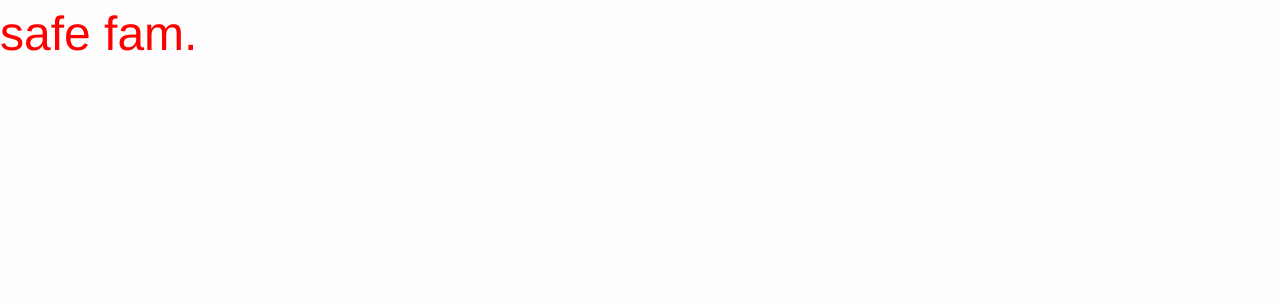
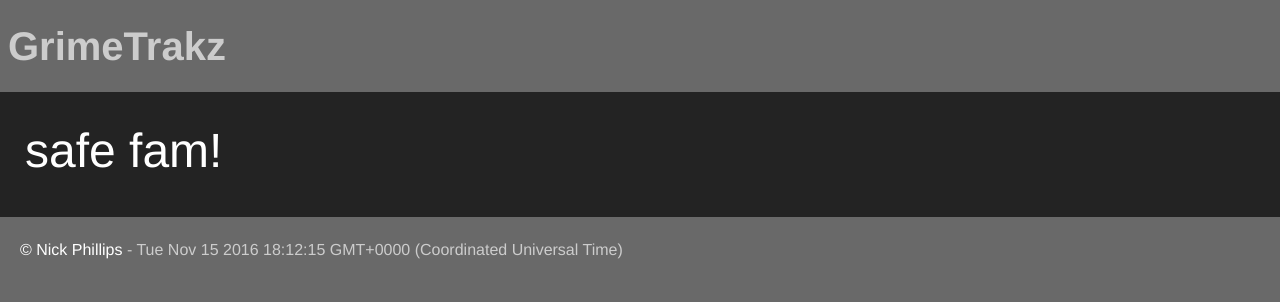
Before and after one commit to n1ckp/grimetrakz, a React app: page / in a window 1280 px wide. Built offline with nearby package versions, Linux system fonts and the light colour scheme.

Commit message:
basic header and footer

```diff
--- a/index.html
+++ b/index.html
@@ -1,6 +1,7 @@
 <!DOCTYPE html>
 <html>
   <head>
+    <title>GrimeTrakz - Showing you the biggest Grime tunes from the baddest MCs</title>
     <!-- Foundation -->
     <link rel="stylesheet" href="https://cdn.jsdelivr.net/foundation/6.2.4/foundation.min.css">
     <script   src="https://code.jquery.com/jquery-3.1.1.slim.min.js"   integrity="sha256-/SIrNqv8h6QGKDuNoLGA4iret+kyesCkHGzVUUV0shc="   crossorigin="anonymous"></script>
--- a/src/components/app.js
+++ b/src/components/app.js
@@ -1,10 +1,18 @@
-import React from 'react';
+import React, { Component } from 'react';
+import Header from './header';
+import Footer from './footer';
 require('../style/app.scss');
 
-const App = () => {
-  return (
-    <h1>safe fam.</h1>
-  );
+export default class App extends Component {
+  render() {
+    return (
+      <div>
+        <Header/>
+        <div className="container">
+          <h1>safe fam!</h1>
+        </div>
+        <Footer/>
+      </div>
+    );
+  }
 }
-
-export default App;
--- /dev/null
+++ b/src/components/footer.js
@@ -0,0 +1,14 @@
+import React, { Component } from 'react';
+
+export default class Footer extends Component {
+  render() {
+    return (
+      <footer>
+        <p>
+          { '\u00A9' } Nick Phillips<span> - { Date().toString() }</span>
+        </p>
+
+      </footer>
+    );
+  }
+}
--- /dev/null
+++ b/src/components/header.js
@@ -0,0 +1,11 @@
+import React, { Component } from 'react';
+
+export default class Header extends Component {
+  render() {
+    return (
+      <div className="top-bar">
+        <div className="top-bar-title">GrimeTrakz</div>
+      </div>
+    );
+  }
+}
--- a/src/style/app.scss
+++ b/src/style/app.scss
@@ -1,3 +1,40 @@
-h1 {
-  color: red;
+$theme-primary: #696969;
+$theme-dark: #232323;
+$theme-light: #fff;
+
+body {
+  background-color: $theme-primary;
+  color: $theme-light;
 }
+
+.top-bar {
+  background-color: $theme-primary;
+  color: $theme-light;
+  height: 10%;
+  .top-bar-title {
+    font-size: 40px;
+    font-weight: bolder;
+    color: darken($theme-light, 20%);
+  }
+}
+
+footer {
+  padding: 20px;
+  background-color: $theme-primary;
+  bottom: 10%;
+  height: 10%;
+  width: 100%;
+  p > span {
+    color: darken($theme-light, 20%);
+  }
+}
+
+#main, div[data-reactroot] {
+  height: 100%;
+}
+
+.container {
+  background-color: $theme-dark;
+  height: 80%;
+  padding: 25px;
+}
```
